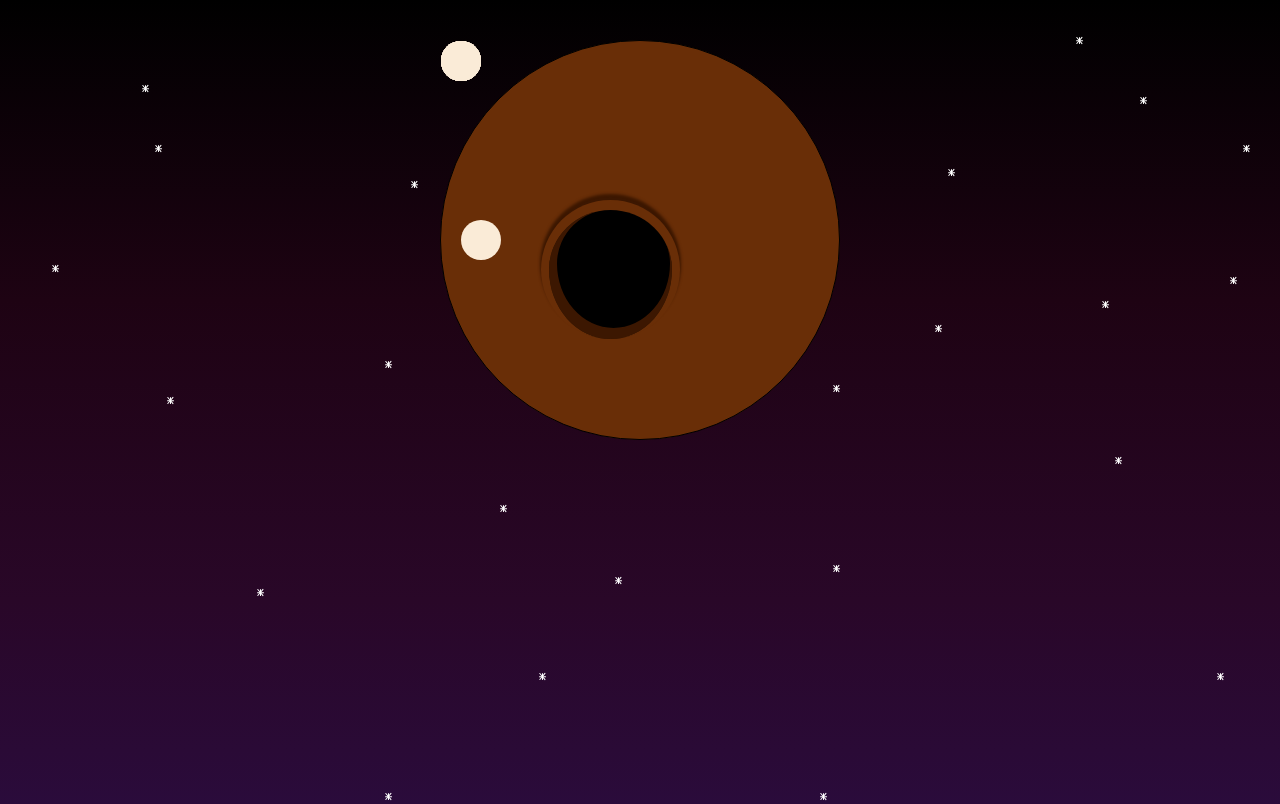
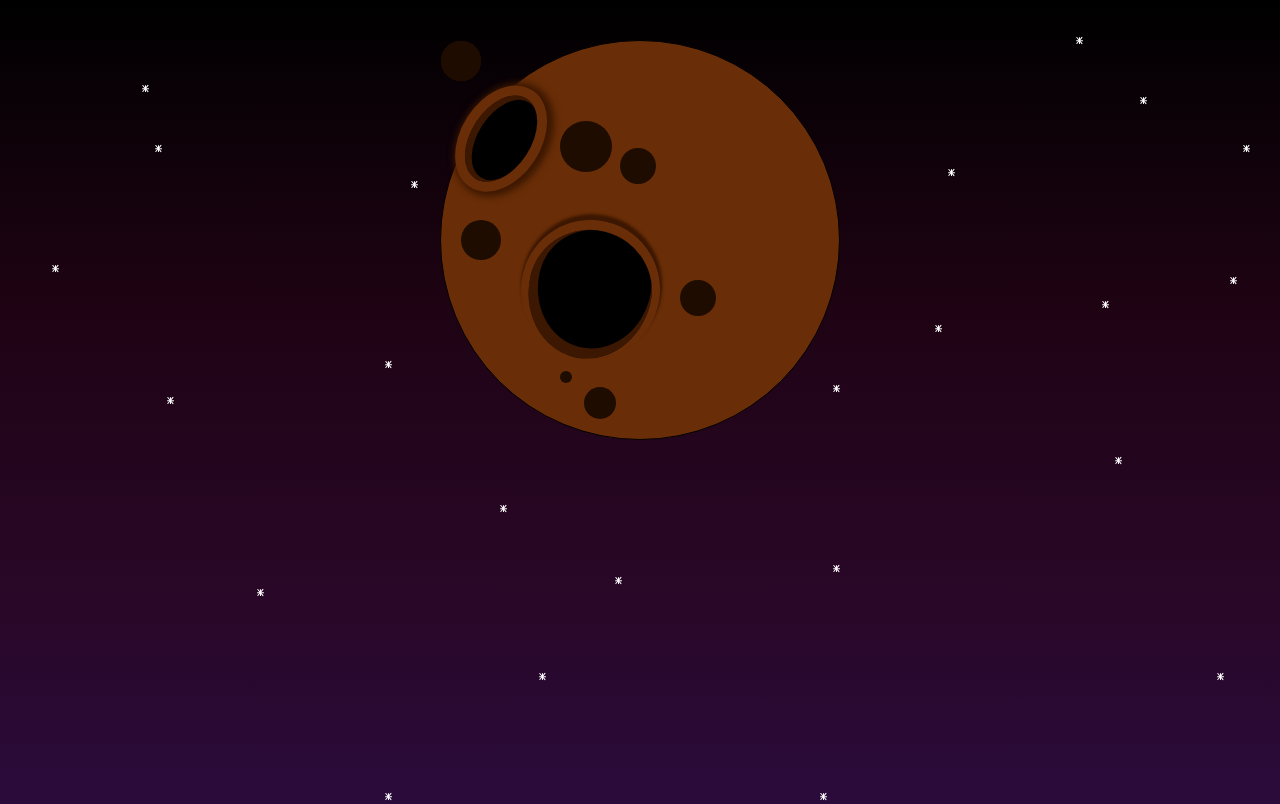
Before and after one commit to CIOG2/LigaDeLaCreatividad, a plain HTML site: page index.html in a window 1280 px wide. Shown: the top 804 px of the page. Drawn offline with Linux system fonts and the light colour scheme.

Commit message:
Añadi un crater grande ademas de pocionnar el resto de crateres pequeños

```diff
--- a/CSS/meteorito.css
+++ b/CSS/meteorito.css
@@ -18,22 +18,63 @@
     position: absolute;
     width: 10%;
     height: 10%;
-    background-color: antiquewhite;
+    background-color: #1f0c00;
     border-radius: 50%;
 }
 
 .craterPOS1{
+    width: 20%;
+    height: 29%;
     left: 5%;
-    top: 45%;
+    top: 10%;
+    background-color: black;
+    border: 10px solid #692e07;
+    box-shadow: 3px -1px 7px 4px rgb(60 23 1), inset 4px -1px 0px 3px rgb(60 23 1);
+    transform: rotate(33deg);
 }
 .craterPOS2{
     width: 35%;
     height: 35%;
-    left: 25%;
-    top: 40%;
+    left: 20%;
+    top: 45%;
     background-color: black;
     border-top: 10px solid #692e07;
     border-right: 8px solid #692e07;
     border-left: 8px solid #692e07;
     box-shadow: 0px -5px 3px 1px rgb(60 23 1), inset 3px -6px 0px 5px rgb(60 23 1);
+    transform: rotate(14deg);
 }
+.craterPOS8{
+    left: 5%;
+    top: 45%;
+}
+.craterPOS9{
+    left: 30%;
+    top: 83%;
+    width: 3%;
+    height: 3%;
+}
+.craterPOS10{
+    left: 36%;
+    top: 87%;
+    width: 8%;
+    height: 8%;
+}
+.craterPOS11{
+    left: 30%;
+    top: 20%;
+    width: 13%;
+    height: 13%;
+}
+.craterPOS12{
+    left: 45%;
+    top: 27%;
+    width: 9%;
+    height: 9%;
+}
+.craterPOS13{
+    left: 60%;
+    top: 60%;
+    width: 9%;
+    height: 9%;
+}
```
Also changed, not shown: index.html (+0 -1 lines).
